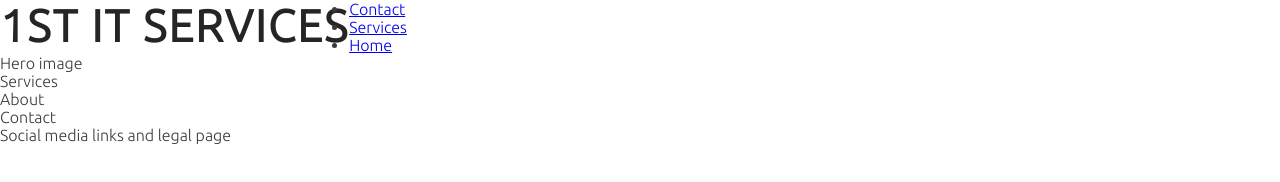
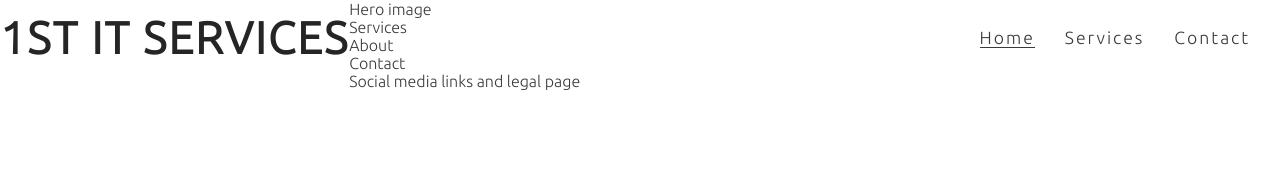
Before and after one commit to ninaschulte/1st-it-services, a plain HTML site: page index.html in a window 1280 px wide. Drawn offline with Linux system fonts and the light colour scheme.

Commit message:
Style navigation

```diff
--- a/assets/css/style.css
+++ b/assets/css/style.css
@@ -12,7 +12,7 @@ body {
     color: #3a3a3a;
 }
 
-/* headings and logo */
+/* headings and logo - At the LOGO you must change it to FLEX style*/
 
 h1, h2 {
     font-family: Ubuntu, sans-serif;
@@ -25,3 +25,33 @@ h1, h2 {
     float: left;
     font-size: 280%;
 }
+
+/* navigation links*/
+
+#menu {
+    font-size: 110%;
+    letter-spacing: 2px;
+}
+
+#menu, #logo {
+    line-height: 75px;
+}
+
+#menu li {
+    float: right;
+    list-style-type: none;
+    margin-right: 30px;
+}
+
+#menu a {
+    text-decoration: none;
+    color: inherit;
+}
+
+#menu a:hover {
+    border-bottom: 1px solid #3a3a3a;
+}
+
+.active {
+    border-bottom: 1px solid #3a3a3a;
+}
--- a/index.html
+++ b/index.html
@@ -15,10 +15,10 @@
     <header>
         <a href="index.html"><h1 id="logo">1st IT Services</h1></a>
         <nav>
-            <ul>
+            <ul id="menu">
                 <li><a href="#">Contact</a></li>
                 <li><a href="#">Services<a></li>
-                <li><a href="#">Home</a></li>
+                <li><a href="#" class="active">Home</a></li>
             </ul>
         </nav>
     </header>
```
